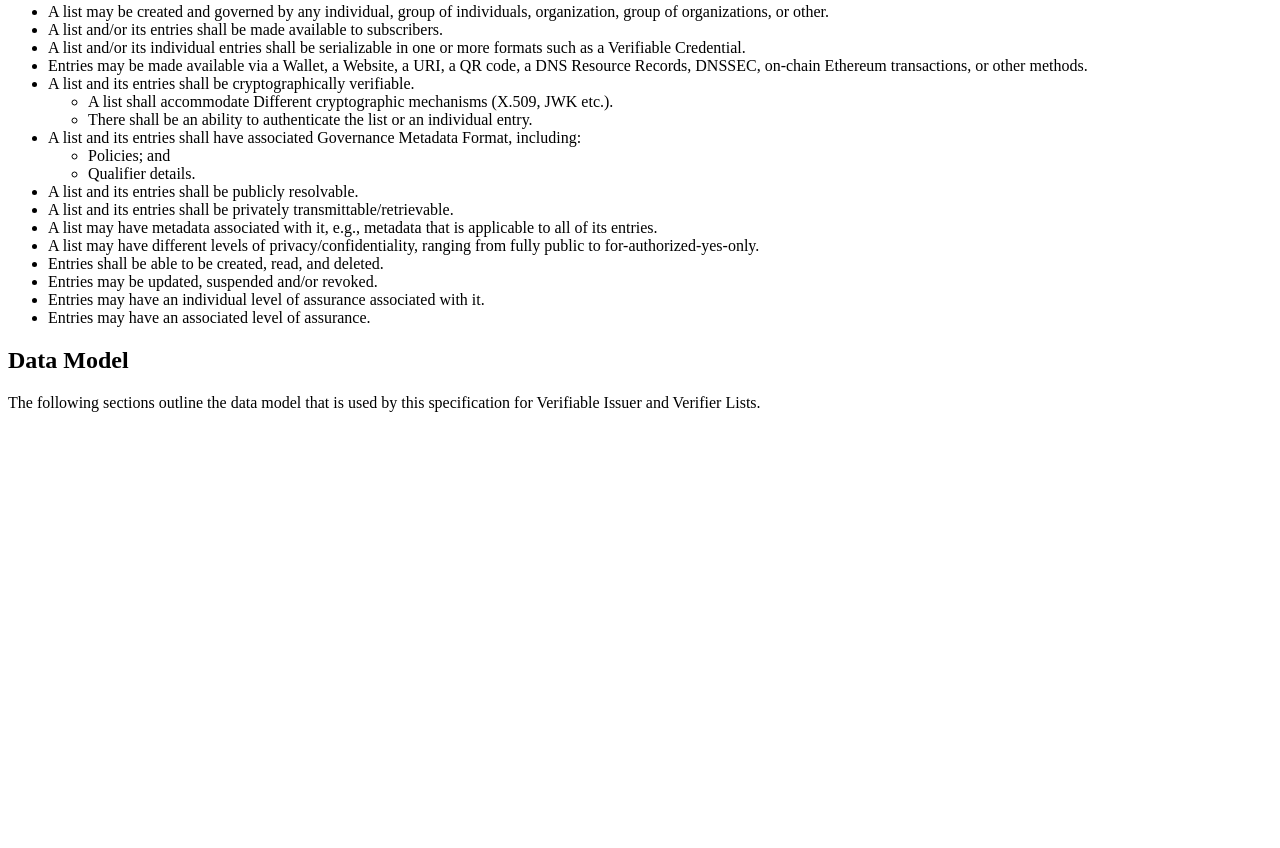
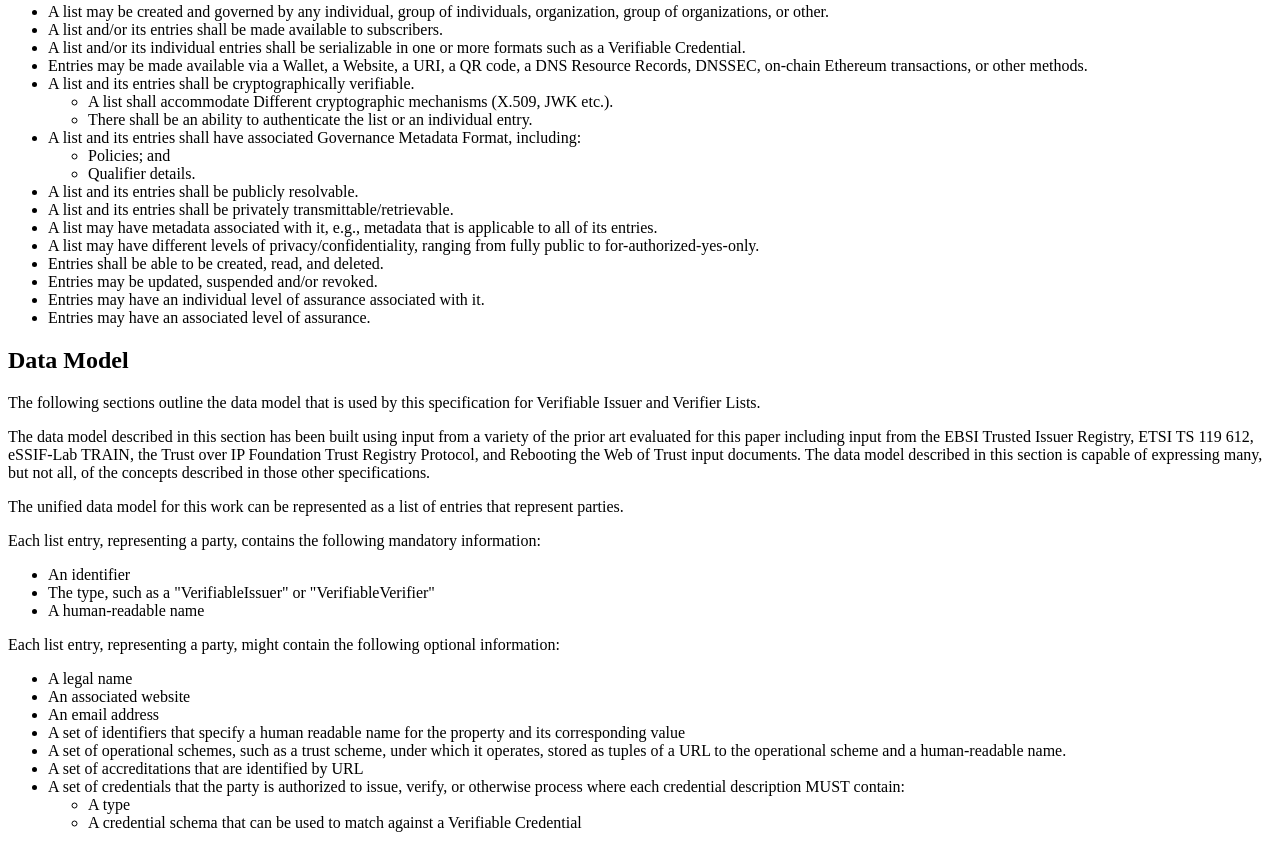
Before and after one commit to w3c-ccg/verifiable-issuers-verifiers, a plain HTML site: page index.html in a window 1280 px wide. Shown: the part 4697-5545 px from the top of the page. Before the commit the page ends 5125 px from the top, so only its background shows below. Drawn offline with Linux system fonts and the light colour scheme.

Commit message:
Add data model section.

```diff
--- a/index.html
+++ b/index.html
@@ -691,6 +691,53 @@ The following sections outline the data model that is used by this specification
 for Verifiable Issuer and Verifier Lists.
       </p>
 
+<p>
+The data model described in this section has been built using input from a
+variety of the prior art evaluated for this paper including input from the EBSI
+Trusted Issuer Registry, ETSI TS 119 612, eSSIF-Lab TRAIN, the Trust over IP
+Foundation Trust Registry Protocol, and Rebooting the Web of Trust input
+documents. The data model described in this section is capable of expressing
+many, but not all, of the concepts described in those other specifications.
+</p>
+<p>
+The unified data model for this work can be represented as a list of entries
+that represent parties.
+</p>
+<p>
+Each list entry, representing a party, contains the following mandatory
+information:
+</p>
+<ul>
+<li>An identifier
+<li>The type, such as a "VerifiableIssuer" or "VerifiableVerifier"
+<li>A human-readable name
+</li>
+</ul>
+<p>
+Each list entry, representing a party, might contain the following optional
+information:
+</p>
+<ul>
+<li>A legal name
+<li>An associated website
+<li>An email address
+<li>A set of identifiers that specify a human readable name for the property and
+its corresponding value
+<li>A set of operational schemes, such as a trust scheme, under which it
+operates, stored as tuples of a URL to the operational scheme and a
+human-readable name.
+<li>A set of accreditations that are identified by URL
+<li>A set of credentials that the party is authorized to issue, verify, or
+otherwise process where each credential description MUST contain:
+<ul>
+<li>A type
+<li>A credential schema that can be used to match against a Verifiable
+Credential
+</li>
+</ul>
+</li>
+</ul>
+
     </section>
 
   </body>
```
